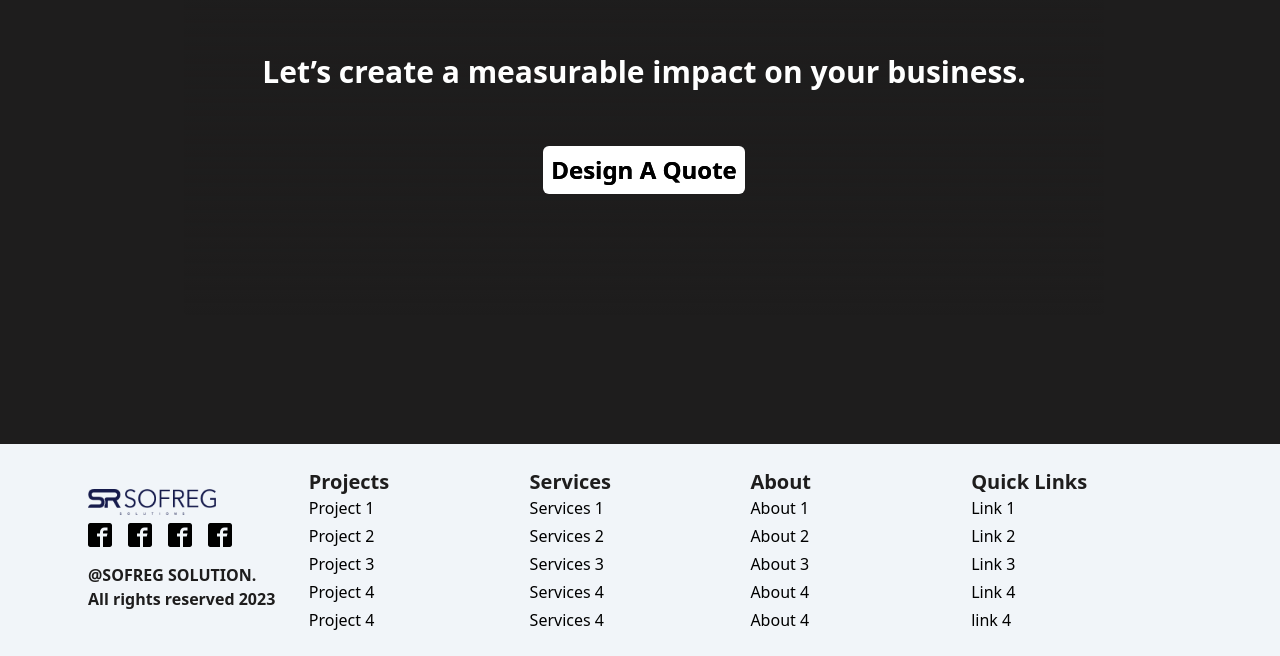
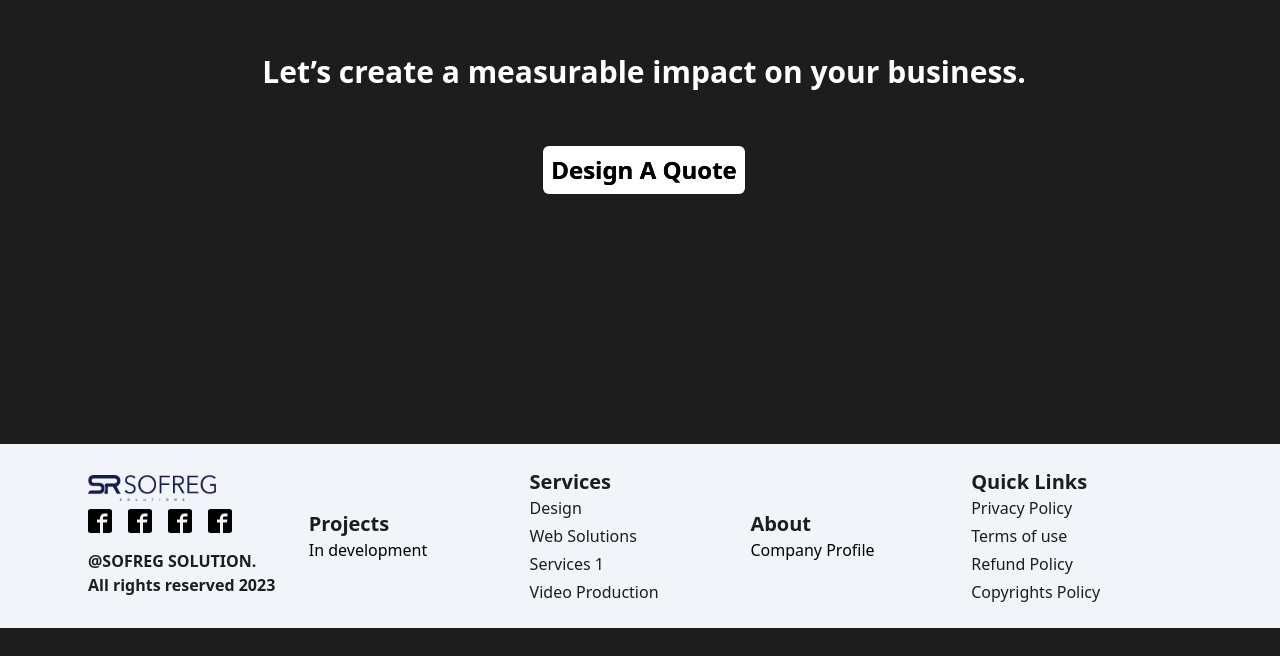
Before and after one commit to JohnPaulQuintana/sofreg-app, a React (Vite) app: page / in a window 1280 px wide. Shown: the part 7813-8469 px from the top of the page. After the commit the page ends 8441 px from the top, so only its background shows below. Built offline with nearby package versions, Linux system fonts and the light colour scheme.

Commit message:
added react router dom

```diff
--- a/package.json
+++ b/package.json
@@ -14,6 +14,7 @@
     "react": "^18.3.1",
     "react-dom": "^18.3.1",
     "react-icons": "^5.3.0",
+    "react-router-dom": "^6.28.0",
     "react-vertical-timeline-component": "^3.6.0"
   },
   "devDependencies": {
--- a/src/app/components/footerSection.jsx
+++ b/src/app/components/footerSection.jsx
@@ -129,16 +129,16 @@ const FooterSection = () => {
               >
                 <div className="p-4 flex flex-col gap-2 -mt-5">
                   <a href="#" className="text-color-dark">
-
+                        Design
+                  </a>
+                  <a href="#" className="text-color-dark">
+                        Web Solutions
                   </a>
                   <a href="#" className="text-color-dark">
                         Services 1
                   </a>
                   <a href="#" className="text-color-dark">
-                        Services 1
-                  </a>
-                  <a href="#" className="text-color-dark">
-                        Services 1
+                        Video Production
                   </a>
 
                 </div>
@@ -187,17 +187,9 @@ const FooterSection = () => {
               >
                 <div className="p-4 flex flex-col gap-2 -mt-5">
                   <a href="#" className="text-color-dark">
-                        about 1
+                        Profile
                   </a>
-                  <a href="#" className="text-color-dark">
-                        about 1
-                  </a>
-                  <a href="#" className="text-color-dark">
-                        about 1
-                  </a>
-                  <a href="#" className="text-color-dark">
-                        about 1
-                  </a>
+
 
                 </div>
               </motion.div>
@@ -245,16 +237,16 @@ const FooterSection = () => {
               >
                 <div className="p-4 flex flex-col gap-2 -mt-5">
                   <a href="#" className="text-color-dark">
-                        Quick Links 1
+                        Privacy Policy
                   </a>
                   <a href="#" className="text-color-dark">
-                    Quick Links 1
+                    Terms of use
                   </a>
                   <a href="#" className="text-color-dark">
-                  Quick Links 1
+                    Refund Policy
                   </a>
                   <a href="#" className="text-color-dark">
-                  Quick Links 1
+                    Copyrights Policy
                   </a>
 
                 </div>
@@ -288,31 +280,32 @@ const FooterSection = () => {
           <div className="flex-1">
             <span className="text-xl font-bold text-color-dark">Projects</span>
             <div className="flex flex-col gap-1">
-              <span>Project 1</span>
-              <span>Project 2</span>
-              <span>Project 3</span>
-              <span>Project 4</span>
-              <span>Project 4</span>
+              <span>In development</span>
+
             </div>
           </div>
           <div className="flex-1">
             <span className="text-xl font-bold text-color-dark">Services</span>
             <div className="flex flex-col gap-1">
-              <span>Services 1</span>
-              <span>Services 2</span>
-              <span>Services 3</span>
-              <span>Services 4</span>
-              <span>Services 4</span>
+            <a href="#" className="text-color-dark">
+                        Design
+                  </a>
+                  <a href="#" className="text-color-dark">
+                        Web Solutions
+                  </a>
+                  <a href="#" className="text-color-dark">
+                        Services 1
+                  </a>
+                  <a href="#" className="text-color-dark">
+                        Video Production
+                  </a>
             </div>
           </div>
           <div className="flex-1">
             <span className="text-xl font-bold text-color-dark">About</span>
             <div className="flex flex-col gap-1">
-              <span>About 1</span>
-              <span>About 2</span>
-              <span>About 3</span>
-              <span>About 4</span>
-              <span>About 4</span>
+              <span>Company Profile</span>
+
             </div>
           </div>
           <div className="flex-1">
@@ -320,11 +313,18 @@ const FooterSection = () => {
               Quick Links
             </span>
             <div className="flex flex-col gap-1">
-              <span>Link 1</span>
-              <span>Link 2</span>
-              <span>Link 3</span>
-              <span>Link 4</span>
-              <span>link 4</span>
+            <a href="#" className="text-color-dark">
+                        Privacy Policy
+                  </a>
+                  <a href="#" className="text-color-dark">
+                    Terms of use
+                  </a>
+                  <a href="#" className="text-color-dark">
+                    Refund Policy
+                  </a>
+                  <a href="#" className="text-color-dark">
+                    Copyrights Policy
+                  </a>
             </div>
           </div>
         </div>
```
Also changed, not shown: 1 other file (tests, documents, lock files or other folders).
